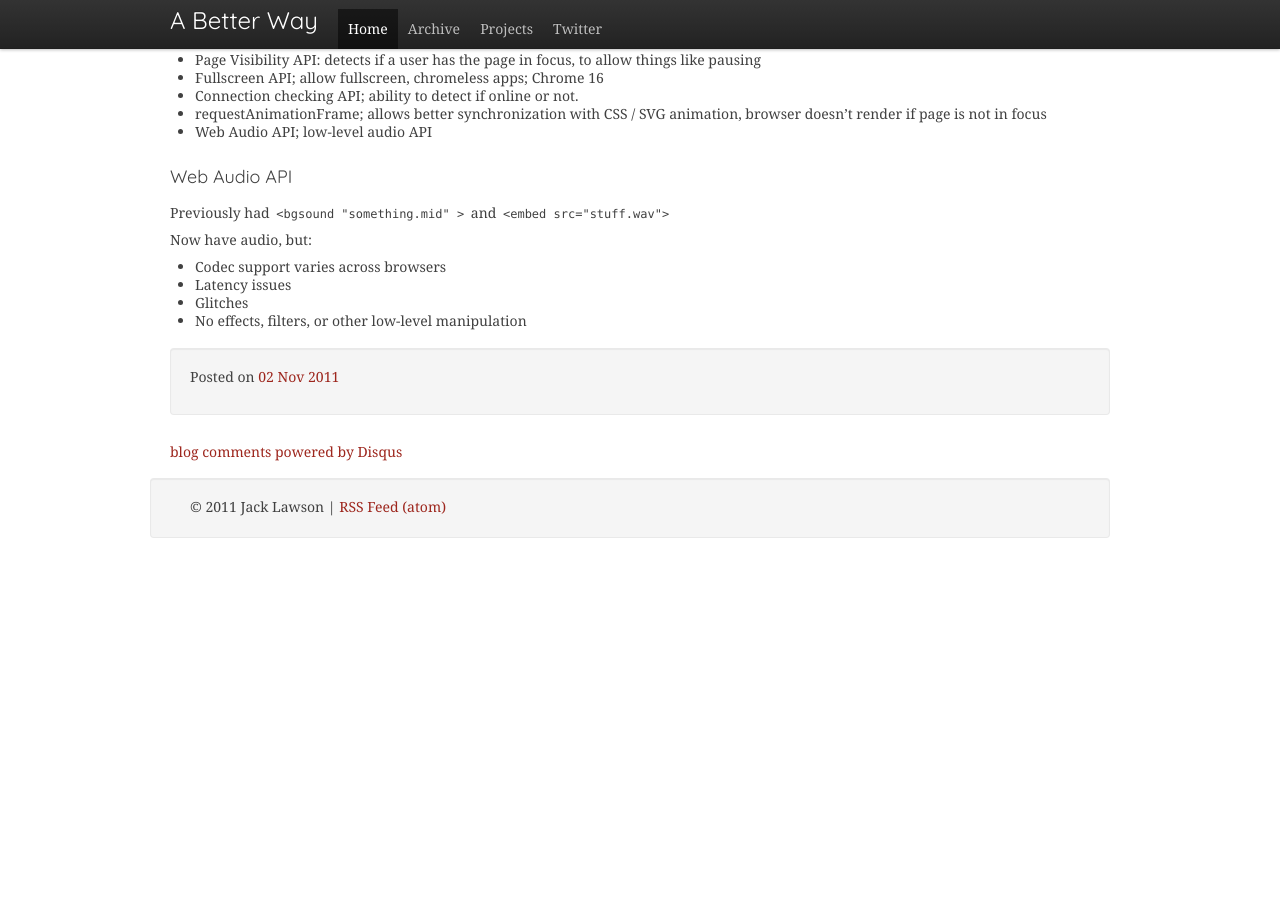
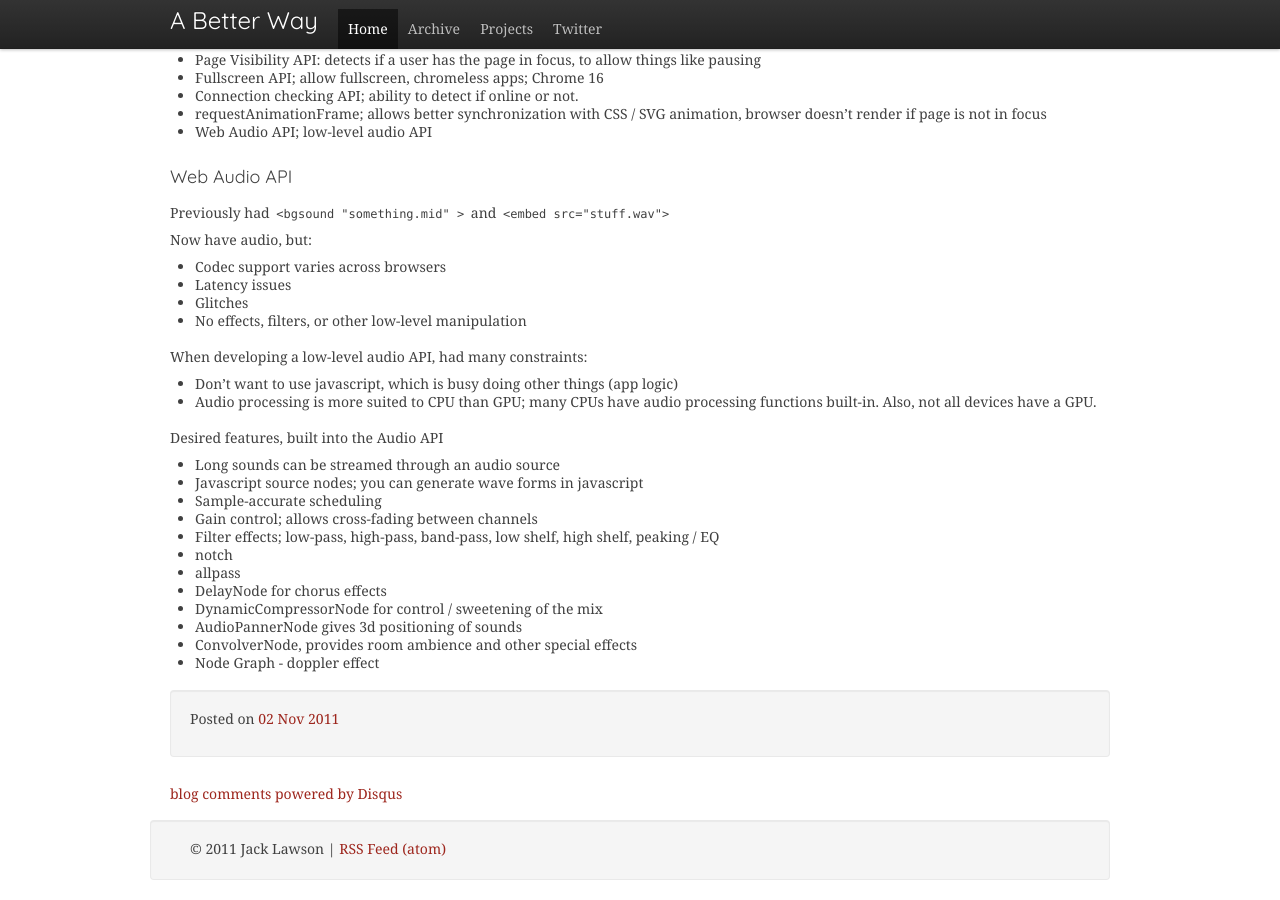
Before and after one commit to ajacksified/ajacksified.github.com, a Jekyll site: the page built from _posts/2011-11-02-new-game-conf-liveblog-2.markdown, in a window 1280 px wide and 900 px high, scrolled down 14163 px. Built offline with Jekyll 4.4.1, drawn with Linux system fonts in a browser that asks for light colours; nearby versions of some CDN libraries; some web fonts are replaced; Markdown is read by kramdown in place of the engine named in the settings; comment, search, counter and statistics services are not loaded; before the commit the page ends 14721 px from its top, so only the background shows below that.

Commit message:
Day 2 - Rachel Blum

```diff
--- a/_posts/2011-11-02-new-game-conf-liveblog-2.markdown
+++ b/_posts/2011-11-02-new-game-conf-liveblog-2.markdown
@@ -804,3 +804,25 @@ Now have audio, but:
 * Latency issues
 * Glitches
 * No effects, filters, or other low-level manipulation
+
+When developing a low-level audio API, had many constraints:
+
+* Don't want to use javascript, which is busy doing other things (app logic)
+* Audio processing is more suited to CPU than GPU; many CPUs have audio
+  processing functions built-in. Also, not all devices have a GPU.
+
+Desired features, built into the Audio API
+
+* Long sounds can be streamed through an audio source
+* Javascript source nodes; you can generate wave forms in javascript
+* Sample-accurate scheduling
+* Gain control; allows cross-fading between channels
+* Filter effects; low-pass, high-pass, band-pass, low shelf, high shelf,
+  peaking / EQ
+* notch
+* allpass
+* DelayNode for chorus effects
+* DynamicCompressorNode for control / sweetening of the mix
+* AudioPannerNode gives 3d positioning of sounds
+* ConvolverNode, provides room ambience and other special effects
+* Node Graph - doppler effect
```
